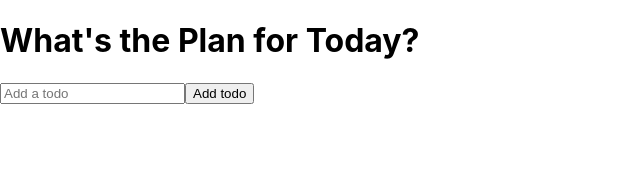
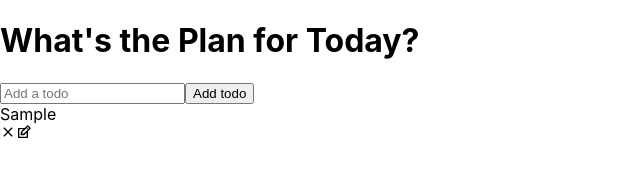
Before and after one commit to Aleksey-Smouzh/React_ToDo_list, a React (Create React App) app in the folder todo/: page / in a window 1280 px wide. Both pictures are taken after typing "Sample" into the empty fields and a click on the button "Add todo". Shown: the top 194 px of the page, without its empty margins (0-640 px from the left). Built offline with nearby package versions, Linux system fonts and the light colour scheme.

Commit message:
hookup icon

```diff
--- a/todo/src/components/Todo.js
+++ b/todo/src/components/Todo.js
@@ -1,9 +1,38 @@
-import React, {useState} from 'react'
+import React, {useState} from 'react';
+import TodoForm from './TodoForm';
+import {IoMdClose} from 'react-icons/io';
+import {TiEdit} from 'react-icons/ti';
 
-function Todo() {
-  return (
-    <div>Todo</div>
-  )
+
+
+
+function Todo({todos, completeTodo}) {
+ const [edit, setEdit] = useState({
+    id: null,
+    value: ""
+
+ });
+
+
+
+
+
+
+
+  return todos.map((todo, index) => (
+      <div className={todo.isComplete ? 'todo-row complete': 'todo-row'} key={index}>
+          <div key={todo.id} onClick={() => completeTodo(todo.id)}>
+          {todo.text}</div>
+
+<div className="icons">
+    <IoMdClose/>
+    <TiEdit/>
+</div>
+
+
+
+      </div>
+  ))
 }
 
 export default Todo
--- a/todo/src/components/TodoList.js
+++ b/todo/src/components/TodoList.js
@@ -1,5 +1,10 @@
 import React, {useState} from 'react'
 import TodoForm from './TodoForm'
+import Todo from './Todo';
+
+
+
+
 
 function TodoList() {
  const [todos, setTodos] = useState([])
@@ -13,14 +18,22 @@ setTodos(newTodos);
 
 };
 
-
+const completeTodo = id => {
+    let updatedTodos = todos.map(todo => {
+        if (todo.id === id){
+            todo.isComplete = !todo.isComplete
+        }
+        return todo
+    })
+    setTodos(updatedTodos)
+}
 
   return (
     <div>
 
 <h1>What's the Plan for Today?</h1>
 <TodoForm onSubmit={addTodo}/>
-
+<Todo todos={todos} completeTodo={completeTodo}/>
 
     </div>
   )
```
